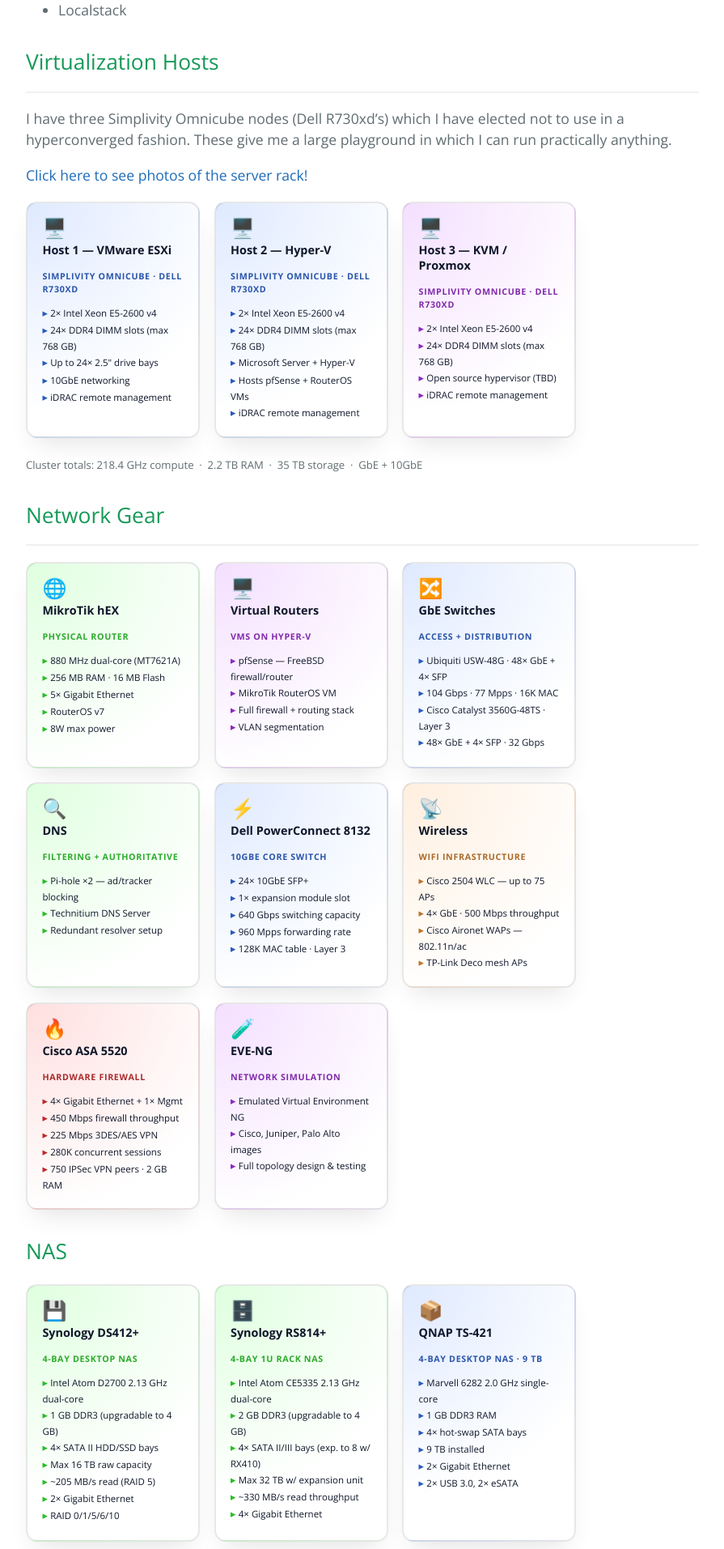
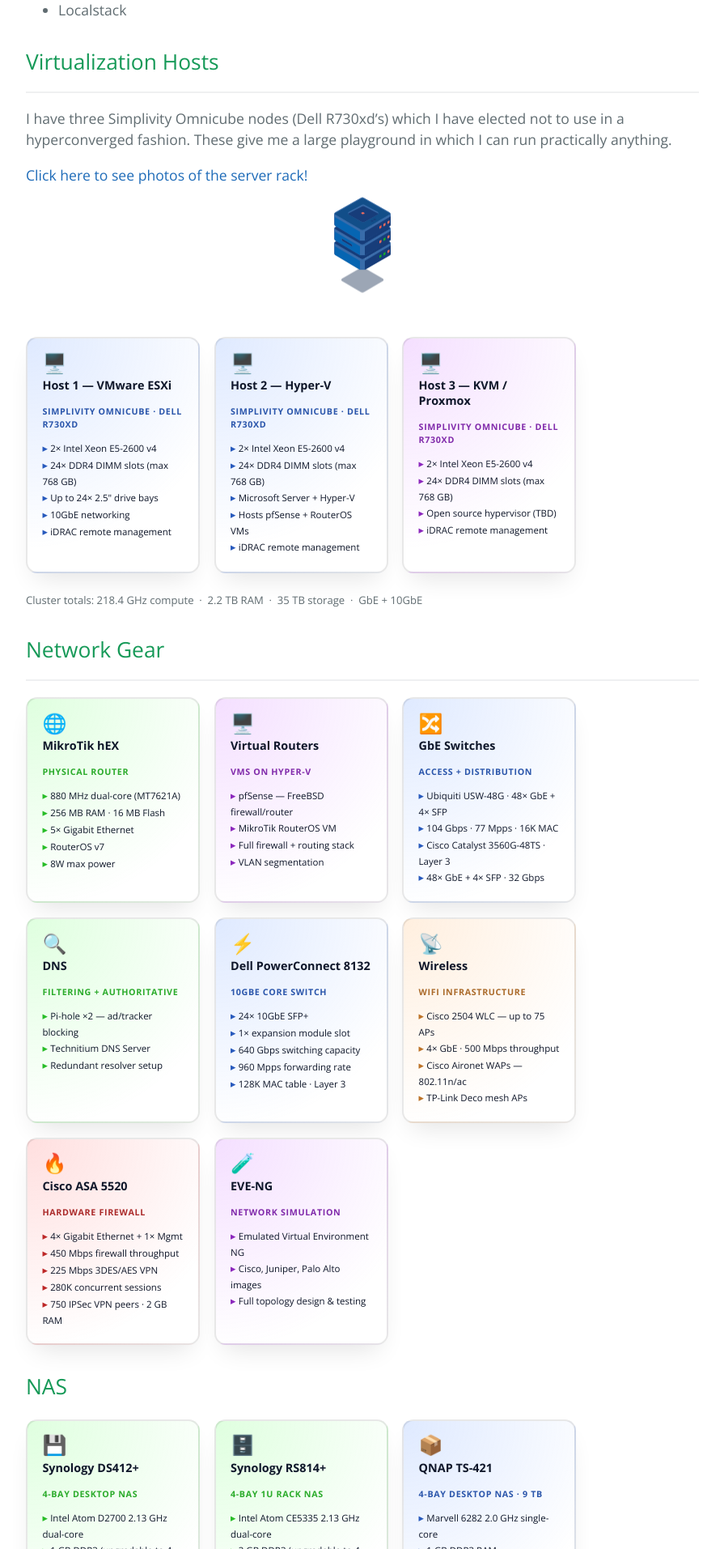
Before and after one commit to InfiniteInsight/InfiniteInsight.github.io, a Jekyll site: the page built from index.md, in a window 1280 px wide. Shown: the part 1863-3776 px from the top of the page at 81% size, without its empty margins (192-1087 px from the left). Built offline with Jekyll 4.4.1, drawn with Linux system fonts in a browser that asks for light colours; our own code applies the rules of GitHub Pages for plain Markdown files.

Commit message:
feat: add animated server stack illustration near virtualization hosts section
Co-Authored-By: Claude Sonnet 4.6 <noreply@anthropic.com>

```diff
--- /dev/null
+++ b/_includes/server-animation.html
@@ -0,0 +1,96 @@
+<style>
+  .server-anim {
+    display: flex;
+    flex-direction: column;
+    align-items: center;
+    margin: 1.5rem 0;
+  }
+  .sev-mini {
+    animation: rebote 4s ease-in-out infinite;
+  }
+  .ghost {
+    transform: translateY(-25px);
+    z-index: -1;
+    animation: opacidad 4s ease-in-out infinite;
+  }
+  @keyframes rebote {
+    0%, 100% { transform: translateY(0); }
+    50%       { transform: translateY(-10px); }
+  }
+  @keyframes opacidad {
+    0%, 100% { opacity: 1; scale: 1; }
+    50%       { opacity: 0.5; scale: 0.9; }
+  }
+  @keyframes estroboscopico {
+    0%, 51%, 100% { opacity: 1; }
+    50%           { opacity: 0; }
+  }
+  @keyframes estroboscopico1 {
+    0%, 50%, 100% { fill: rgb(255, 95, 74); }
+    25%, 75%      { fill: rgb(16, 53, 115); }
+  }
+  @keyframes estroboscopico2 {
+    0%, 50%, 100% { fill: #17e300; }
+    25%, 75%      { fill: #17e300b4; }
+  }
+  .strobe-led1   { animation: estroboscopico  0.5s infinite; }
+  .strobe-color1 { animation: estroboscopico2 0.8s infinite; }
+  .strobe-color3 { animation: estroboscopico1 0.8s infinite; animation-delay: 3s; }
+</style>
+
+<div class="server-anim">
+  <div class="sev-mini">
+    <svg width="74" height="90" viewBox="0 0 74 90" fill="none" xmlns="http://www.w3.org/2000/svg">
+      <path d="M40 76.5L72 57V69.8615C72 70.5673 71.628 71.2209 71.0211 71.5812L40 90V76.5Z" fill="#396CAA"/>
+      <path d="M34 75.7077L2 57V69.8615C2 70.5673 2.37203 71.2209 2.97892 71.5812L34 90V75.7077Z" fill="#396DAC"/>
+      <path d="M34 76.5H40V90H34V76.5Z" fill="#396CAA"/>
+      <path d="M3.27905 55.593L35.2806 37.5438C36.3478 36.9419 37.6522 36.9419 38.7194 37.5438L70.721 55.593C71.7294 56.1618 71.7406 57.6102 70.7411 58.1945L39.2712 76.593C37.8682 77.4133 36.1318 77.4133 34.7288 76.593L3.25887 58.1945C2.25937 57.6102 2.27061 56.1618 3.27905 55.593Z" fill="#163C79" stroke="#396CAA"/>
+      <path d="M40 79L72 60V70.4001C72 71.1151 71.6183 71.7758 70.9987 72.1329L40 90V79Z" fill="#173D7A"/>
+      <path d="M34 79L3 61V71.5751L34 90V79Z" fill="#0665B2"/>
+      <path class="strobe-color1" d="M58 72.5L60.5 71V74L58 75.5V72.5Z" fill="#FF715E"/>
+      <path d="M63 69.5L65.5 68V71L63 72.5V69.5Z" fill="#17e300b4"/>
+      <path d="M68 66.5L70.5 65V68L68 69.5V66.5Z" fill="#FF715E"/>
+      <path d="M40 58.5L72 39V51.8615C72 52.5673 71.628 53.2209 71.0211 53.5812L40 72V58.5Z" fill="#396CAA"/>
+      <path d="M34 57.7077L2 39V51.8615C2 52.5673 2.37203 53.2209 2.97892 53.5812L34 72V57.7077Z" fill="#396DAC"/>
+      <path d="M34 58.5H40V72H34V58.5Z" fill="#396CAA"/>
+      <path d="M3.27905 37.593L35.2806 19.5438C36.3478 18.9419 37.6522 18.9419 38.7194 19.5438L70.721 37.593C71.7294 38.1618 71.7406 39.6102 70.7411 40.1945L39.2712 58.593C37.8682 59.4133 36.1318 59.4133 34.7288 58.593L3.25887 40.1945C2.25937 39.6102 2.27061 38.1618 3.27905 37.593Z" fill="#163C79" stroke="#396CAA"/>
+      <path d="M40 61L72 42V52.4001C72 53.1151 71.6183 53.7758 70.9987 54.1329L40 72V61Z" fill="#173D7A"/>
+      <path d="M34 61L3 43V53.5751L34 72V61Z" fill="#0665B2"/>
+      <path d="M58 54.5L60.5 53V56L58 57.5V54.5Z" fill="#FF715E"/>
+      <path class="strobe-color1" d="M63 51.5L65.5 50V53L63 54.5V51.5Z" fill="#FF715E"/>
+      <path d="M68 48.5L70.5 47V50L68 51.5V48.5Z" fill="#FF715E"/>
+      <path d="M40 40.5L72 21V33.8615C72 34.5673 71.628 35.2209 71.0211 35.5812L40 54V40.5Z" fill="#396CAA"/>
+      <path d="M34 39.7077L2 21V33.8615C2 34.5673 2.37203 35.2209 2.97892 35.5812L34 54V39.7077Z" fill="#396DAC"/>
+      <path d="M34 40.5H40V54H34V40.5Z" fill="#396CAA"/>
+      <path d="M3.27905 19.593L35.2806 1.54381C36.3478 0.941872 37.6522 0.941872 38.7194 1.54381L70.721 19.593C71.7294 20.1618 71.7406 21.6102 70.7411 22.1945L39.2712 40.593C37.8682 41.4133 36.1318 41.4133 34.7288 40.593L3.25887 22.1945C2.25937 21.6102 2.27061 20.1618 3.27905 19.593Z" fill="#124E89" stroke="#396CAA"/>
+      <path d="M40 43L72 24V34.4001C72 35.1151 71.6183 35.7758 70.9987 36.1329L40 54V43Z" fill="#173D7A"/>
+      <path d="M34 43L3 25V35.5751L34 54V43Z" fill="#0665B2"/>
+      <path d="M68 30.5L70.5 29V32L68 33.5V30.5Z" fill="#FF715E"/>
+      <path class="strobe-color3" d="M58 36.5L60.5 35V38L58 39.5V36.5Z" fill="#FF715E"/>
+      <path d="M63 33.5L65.5 32V35L63 36.5V33.5Z" fill="#FF715E"/>
+      <path d="M20.1902 22.0719C18.8101 21.3026 18.8252 19.3119 20.2168 18.5636L36.1054 10.0189C37.2884 9.3827 38.7116 9.3827 39.8946 10.0189L55.7832 18.5636C57.1748 19.3119 57.1899 21.3026 55.8098 22.0719L40.4345 30.6429C38.9211 31.4865 37.0789 31.4865 35.5655 30.6429L20.1902 22.0719Z" fill="#396CAA"/>
+      <path d="M11 52.755C11 51.9801 11.8432 51.4997 12.5098 51.8947L23.5196 58.419C24.1273 58.7792 24.5 59.4332 24.5 60.1396V60.245C24.5 61.0199 23.6568 61.5003 22.9902 61.1053L11.9804 54.581C11.3727 54.2208 11 53.5668 11 52.8604V52.755Z" fill="#396CAA"/>
+      <mask id="mask0_2_176" style="mask-type:alpha" maskUnits="userSpaceOnUse" x="11" y="51" width="14" height="11">
+        <path d="M11 52.755C11 51.9801 11.8432 51.4997 12.5098 51.8947L23.5196 58.419C24.1273 58.7792 24.5 59.4332 24.5 60.1396V60.245C24.5 61.0199 23.6568 61.5003 22.9902 61.1053L11.9804 54.581C11.3727 54.2208 11 53.5668 11 52.8604V52.755Z" fill="#396CAA"/>
+      </mask>
+      <g mask="url(#mask0_2_176)">
+        <path d="M11.5 52.7417C11.5 51.9803 12.3349 51.5138 12.9833 51.9128L23.5482 58.4143C24.1397 58.7783 24.5 59.4231 24.5 60.1176V61.5L12.4598 54.4195C11.8651 54.0698 11.5 53.4315 11.5 52.7417V52.7417Z" fill="#163874"/>
+      </g>
+      <mask id="mask1_2_176" style="mask-type:alpha" maskUnits="userSpaceOnUse" x="19" y="9" width="38" height="23">
+        <path d="M20.1902 22.0719C18.8101 21.3026 18.8252 19.3119 20.2168 18.5636L36.1054 10.0189C37.2884 9.3827 38.7116 9.3827 39.8946 10.0189L55.7832 18.5636C57.1748 19.3119 57.1899 21.3026 55.8098 22.0719L40.4345 30.6429C38.9211 31.4865 37.0789 31.4865 35.5655 30.6429L20.1902 22.0719Z" fill="#396CAA"/>
+      </mask>
+      <g mask="url(#mask1_2_176)">
+        <path d="M18 21.3115L36.167 11.9451C37.3171 11.3521 38.6829 11.3521 39.833 11.9451L58 21.3115L40.3567 30.7405C38.8841 31.5275 37.1159 31.5275 35.6433 30.7405L18 21.3115Z" fill="#173D7A"/>
+      </g>
+      <path d="M37.447 21.565L35 19.9799L37.6941 18.66L40.141 20.245L37.447 21.565Z" fill="#FF715E"/>
+      <path d="M48.9738 30.8646L47.0741 29.7745L49.1792 28.684L51.0789 29.7741L48.9738 30.8646Z" fill="#173E7B"/>
+      <path d="M52.0661 29.0093L50.1635 27.9242L52.2657 26.8282L54.1682 27.9133L52.0661 29.0093Z" fill="#173E7B"/>
+      <path class="strobe-led1" d="M55.1521 27.1464L53.2538 26.054L55.3602 24.9661L57.2585 26.0586L55.1521 27.1464Z" fill="#3A6DAB"/>
+    </svg>
+  </div>
+  <div class="ghost">
+    <svg width="60" height="36" viewBox="0 0 60 36" fill="none" xmlns="http://www.w3.org/2000/svg">
+      <path d="M1.96545 19.4296C0.643777 18.6484 0.658726 16.7309 1.99242 15.9705L28.0186 1.12982C29.2467 0.429534 30.7533 0.429533 31.9814 1.12982L58.0076 15.9704C59.3413 16.7309 59.3562 18.6484 58.0346 19.4296L32.5442 34.4962C30.9749 35.4238 29.0251 35.4238 27.4558 34.4962L1.96545 19.4296Z" fill="#3C4F6D"/>
+    </svg>
+  </div>
+</div>
--- a/index.md
+++ b/index.md
@@ -46,6 +46,8 @@ I have three Simplivity Omnicube nodes (Dell R730xd's) which I have elected not
 These give me a large playground in which I can run practically anything.
 
 [Click here to see photos of the server rack!](./server-rack.html)
+
+{% include server-animation.html %}
 
 {% include virt-cards.html %}
 
```
